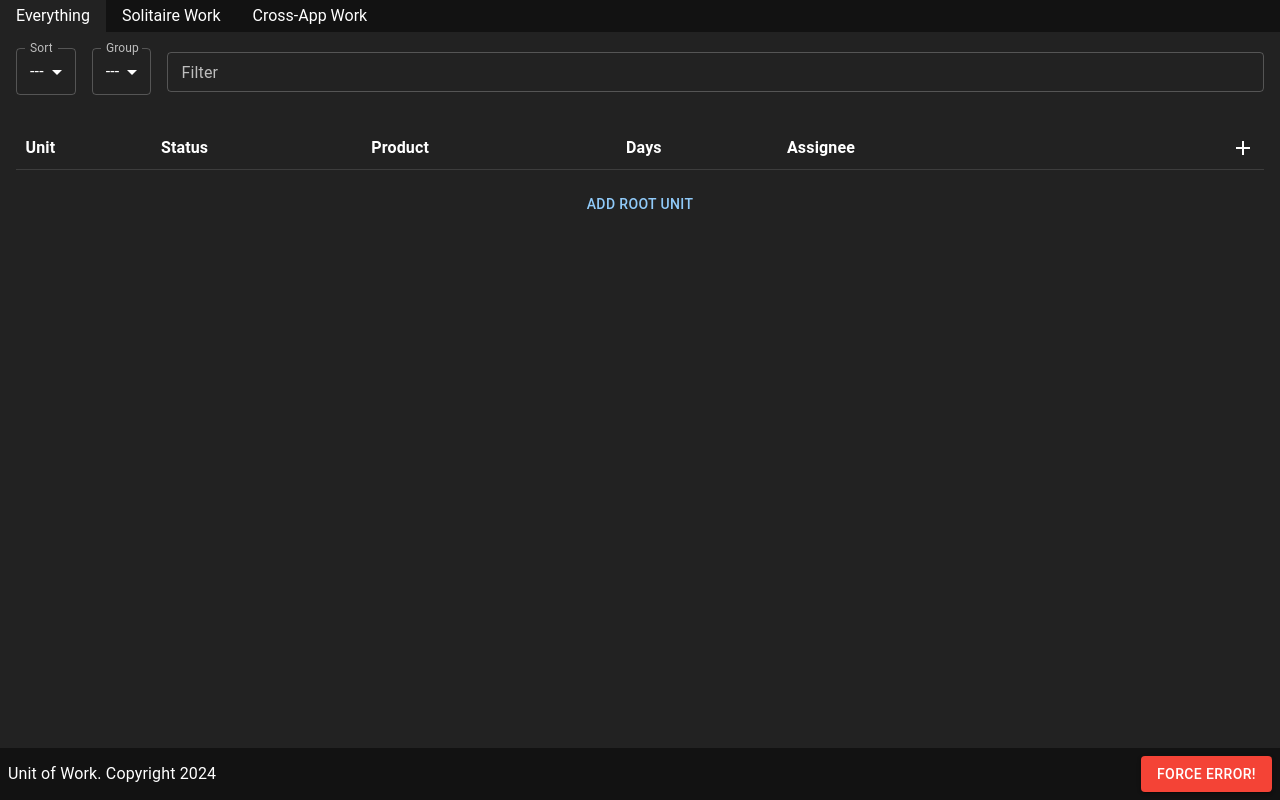
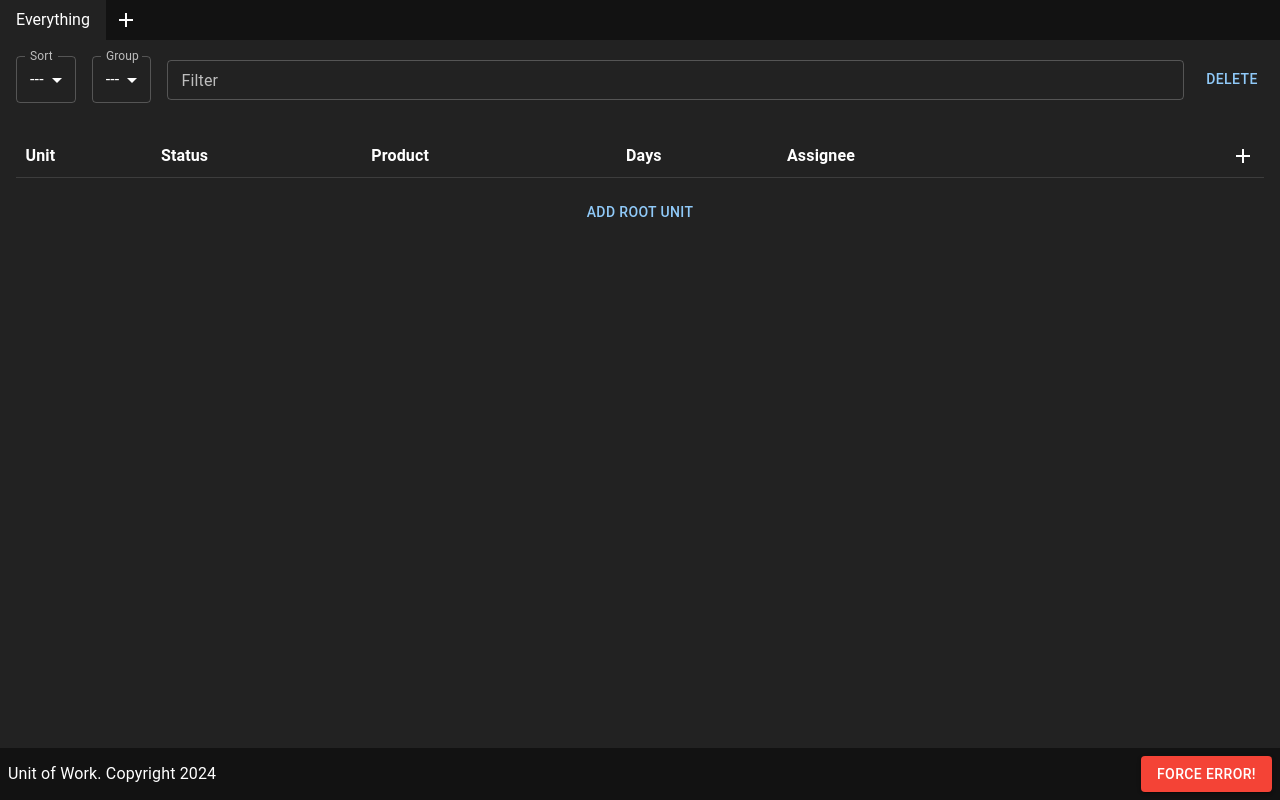
Before and after one commit to spensbot/unit-of-work, a React (Vite) app: page / in a window 1280 px wide. Built offline with nearby package versions, Linux system fonts and the light colour scheme.

Commit message:
Initial ability to add/delete views.

```diff
--- a/src/Portfolio/Portfolio.ts
+++ b/src/Portfolio/Portfolio.ts
@@ -43,15 +43,18 @@ export function newPortfolio(): Portfolio {
           function: 'Sum'
         }
       },
-      'Field_4': { guid: 'Field_4', t: 'UserField', name: 'Assignee', propogateDown: 'Inherit' },
+      'Field_4': {
+        guid: 'Field_4', t: 'UserField', name: 'Assignee', propogateDown: 'Inherit', propogateUp: {
+          t: 'Group',
+          weightFieldGuid: 'Field_3'
+        }
+      },
       'Field_5': { guid: 'Field_5', t: 'DateField', name: 'End' },
     },
     layerNames: [],
-    viewGuids: ['View_1', 'View_2', 'View_3'],
+    viewGuids: ['View_1'],
     viewsByGuid: {
-      'View_1': { guid: 'View_1', mode: 'table', name: 'Everything', depth: 0 },
-      'View_2': { guid: 'View_2', mode: 'table', name: 'Solitaire Work', depth: 0 },
-      'View_3': { guid: 'View_3', mode: 'table', name: 'Cross-App Work', depth: 0 },
+      'View_1': { guid: 'View_1', mode: 'table', name: 'Everything', depth: 0 }
     },
     activeViewGuid: 'View_1',
     activeViewUnitGuids: [],
--- a/src/Portfolio/portfolioSlice.ts
+++ b/src/Portfolio/portfolioSlice.ts
@@ -1,7 +1,7 @@
 import { createSlice, PayloadAction } from '@reduxjs/toolkit'
 import { newPortfolio } from './Portfolio'
 import { Unit } from '../Unit/Unit'
-import { Filter, Sort, Group } from '../View/View'
+import { Filter, Sort, Group, View } from '../View/View'
 import { FieldVal } from '../Field/FieldVal'
 import updatePortfolio from './updatePortfolio'
 
@@ -91,6 +91,21 @@ const portfolioSlice = createSlice({
     },
     enterErrorState: (state, _: PayloadAction) => {
       state.activeUnitGuid = "THIS UNIT ISN'T REAL. NOTHING IS REAL"
+    },
+    addView: (state, { payload }: PayloadAction<View>) => {
+      state.viewsByGuid[payload.guid] = payload
+      state.viewGuids.push(payload.guid)
+    },
+    setViewName: (state, { payload }: PayloadAction<{ guid: string, name: string }>) => {
+      state.viewsByGuid[payload.guid].name = payload.name
+    },
+    deleteView: (state, { payload }: PayloadAction<{ guid: string }>) => {
+      if (state.viewGuids.length < 2) return
+      delete state.viewsByGuid[payload.guid]
+      state.viewGuids = state.viewGuids.filter(guid => guid !== payload.guid)
+      if (state.activeViewGuid === payload.guid) {
+        state.activeViewGuid = state.viewGuids[0]
+      }
     }
   }
 })
@@ -110,7 +125,10 @@ export const {
   setSort,
   setGroup,
   setDepth,
-  enterErrorState
+  enterErrorState,
+  addView,
+  setViewName,
+  deleteView
 } = portfolioSlice.actions
 
 export const portfolioReducer = portfolioSlice.reducer
--- a/src/Portfolio/updatePortfolio.ts
+++ b/src/Portfolio/updatePortfolio.ts
@@ -6,7 +6,7 @@ import { Field } from "../Field/Field";
 import { eqDeepSimple } from "../util/util";
 import { getActiveFieldVal, getActiveFieldValT } from "../Field/getFieldVal"
 import * as reduce from '../Field/reduceFunctions'
-import { FieldVal, normalizeWeighted, NumberFieldVal, SelectFieldVal } from "../Field/FieldVal";
+import { FieldVal, normalizeWeighted, NumberFieldVal, SelectFieldVal, UserFieldVal, WeightedSelect } from "../Field/FieldVal";
 
 
 export default function updatePortfolio(portfolio: Portfolio) {
@@ -51,34 +51,35 @@ function reducePassUps(field: Field, unit: Unit, passUpsIn: FieldVal[]): FieldVa
 
   if (field.propogateUp?.t === 'Group' && field.t === 'SelectField') {
     const passUps = passUpsIn as SelectFieldVal[]
-    const first = passUps[0]
-    const rest = passUps.slice(1)
-    const vals = rest.reduce((acc, v) => {
-      for (const key in v.vals) {
-        acc[key] = (acc[key] ?? 0) + v.vals[key]
-      }
-      return acc
-    }, { ...first.vals })
-    console.log('vals', vals)
     return {
       t: 'Select',
-      vals: normalizeWeighted(vals),
+      vals: reduce.select(passUps.map(n => n.vals), passUps.map(_ => 1))
+    }
+  }
+
+  if (field.propogateUp?.t === 'Group' && field.t === 'UserField') {
+    const passUps = passUpsIn as UserFieldVal[]
+    return {
+      t: 'User',
+      guids: reduce.select(passUps.map(n => n.guids), passUps.map(_ => 1))
     }
   }
 
   if (field.propogateUp?.t === 'Reduce' && field.t === 'NumberField') {
-    // TODO: Fix this
-    const passUps = passUpsIn as NumberFieldVal[]
-    const first = passUps[0]
-    const rest = passUps.slice(1)
+    // TODO: Fix this to prevent bad fieldVal types
     const func = reduce.number[field.propogateUp.function]
-    const reduced = rest.reduce((acc, val) => func(acc, val.val), first.val)
+    return reduceFields(passUpsIn as NumberFieldVal[], n => n.val, func, n => ({ t: 'Number', val: n }))
+  }
+}
 
-    return {
-      t: 'Number',
-      val: reduced,
-    }
-  }
+function reduceFields<T, U>(fields: T[], unwrap: (field: T) => U, merge: (a: U, b: U) => U, wrap: (u: U) => T): T {
+  const first = fields[0]
+  const rest = fields.slice(1)
+  const reduced = rest.reduce((acc, field) => {
+    const unwrapped = unwrap(field)
+    return merge(acc, unwrapped)
+  }, unwrap(first))
+  return wrap(reduced)
 }
 
 function setCalculatedIfChanged(field: Field, unit: Unit, calculated: FieldVal | undefined) {
--- a/src/View/ViewConfig.tsx
+++ b/src/View/ViewConfig.tsx
@@ -6,19 +6,22 @@ import {
   setSort,
   setGroup,
   setDepth,
+  deleteView,
 } from "../Portfolio/portfolioSlice"
 import Select from "../components/Select"
 import { useActivePortfolio } from "../Portfolio/Portfolio"
-import { Box, Slider, TextField } from "@mui/material"
+import { Box, Button, Slider, TextField } from "@mui/material"
 import getMaxDepth from "../Portfolio/getMaxDepth"
 
-export default function ViewConfig() {
+export default function ViewConfig({ guid }: { guid: string }) {
+  const dispatch = useAppDispatch()
   return (
     <Root>
       <DepthView />
       <SortView />
       <GroupView />
       <FilterView />
+      <Button onClick={() => dispatch(deleteView({ guid }))}>Delete</Button>
     </Root>
   )
 }
--- a/src/View/ViewSelect.tsx
+++ b/src/View/ViewSelect.tsx
@@ -1,10 +1,14 @@
 import styled from "@emotion/styled"
 import { useActivePortfolio } from "../Portfolio/Portfolio"
 import { useAppDispatch } from "../config/store"
-import { setActiveView } from "../Portfolio/portfolioSlice"
-import { Box } from "@mui/material"
+import { addView, setActiveView } from "../Portfolio/portfolioSlice"
+import { Box, IconButton } from "@mui/material"
+import Add from "@mui/icons-material/Add"
+import { useDispatch } from "react-redux"
+import { newTableView } from "./View"
 
 export default function ViewSelect() {
+  const dispatch = useDispatch()
   const viewGuids = useActivePortfolio((p) => p.viewGuids)
 
   return (
@@ -12,6 +16,9 @@ export default function ViewSelect() {
       {viewGuids.map((guid) => (
         <ViewSelectItem key={guid} guid={guid} />
       ))}
+      <IconButton onClick={() => dispatch(addView(newTableView("New View")))}>
+        <Add />
+      </IconButton>
       <Box
         flex={1}
         sx={{
@@ -31,9 +38,11 @@ function ViewSelectItem({ guid }: { guid: string }) {
   const viewName = useActivePortfolio((p) => p.viewsByGuid[guid].name)
   const dispatch = useAppDispatch()
 
+  const isActive = activeViewGuid === guid
+
   return (
     <ItemRoot
-      isActive={guid === activeViewGuid}
+      isActive={isActive}
       onClick={() => dispatch(setActiveView({ guid: guid }))}
     >
       {viewName}
--- a/src/View/ViewView.tsx
+++ b/src/View/ViewView.tsx
@@ -5,11 +5,14 @@ import KanbanView from "./KanbanView"
 import MapView from "./MapView"
 import { Box } from "@mui/material"
 import ViewConfig from "./ViewConfig"
+import { useActivePortfolio } from "../Portfolio/Portfolio"
 
 export default function ActiveViewView() {
+  const activeViewGuid = useActivePortfolio((p) => p.activeViewGuid)
+
   return (
     <Root>
-      <ViewConfig />
+      <ViewConfig guid={activeViewGuid} />
       <Box sx={{ padding: 2 }}>
         <ActiveViewTyped />
       </Box>
```
